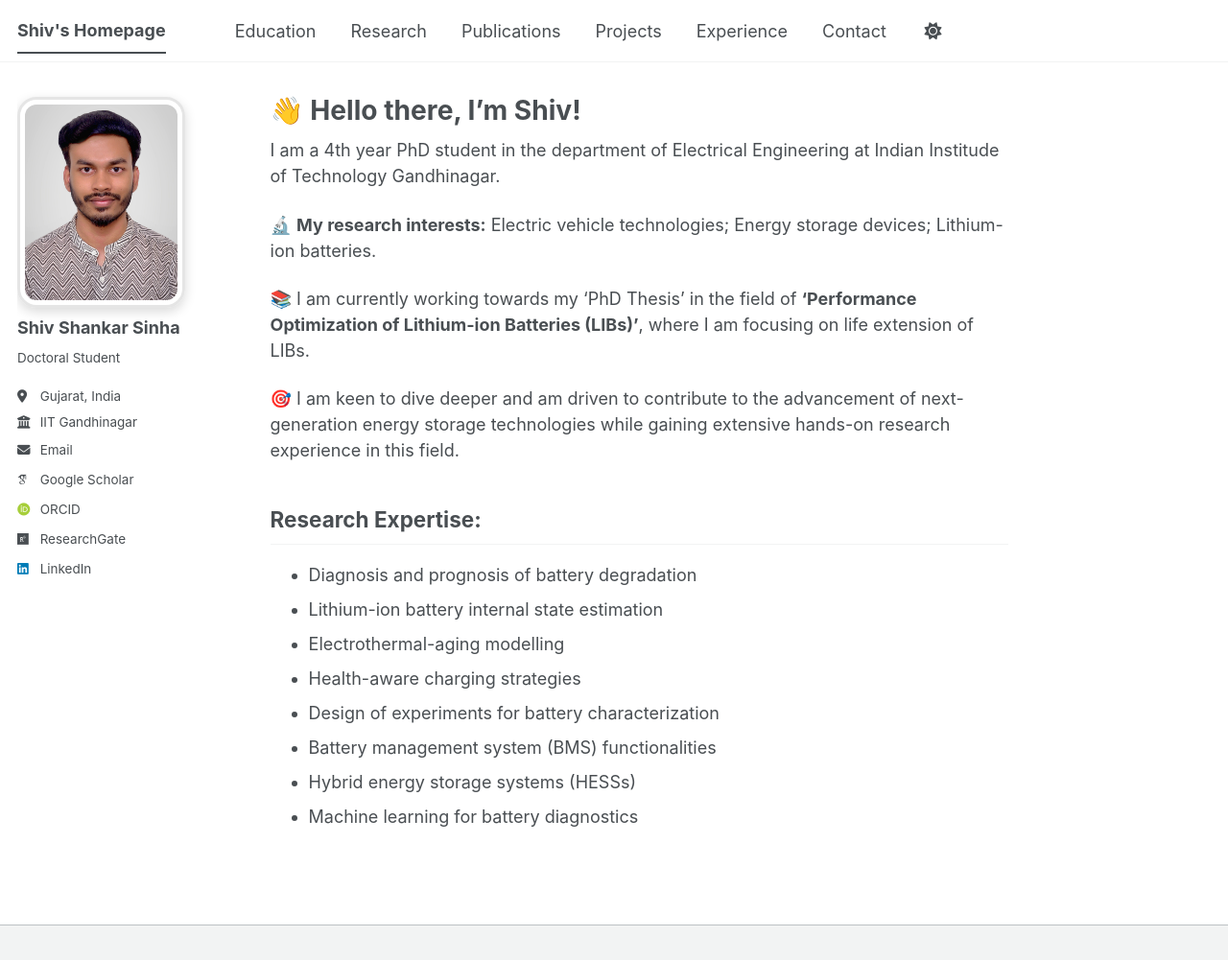
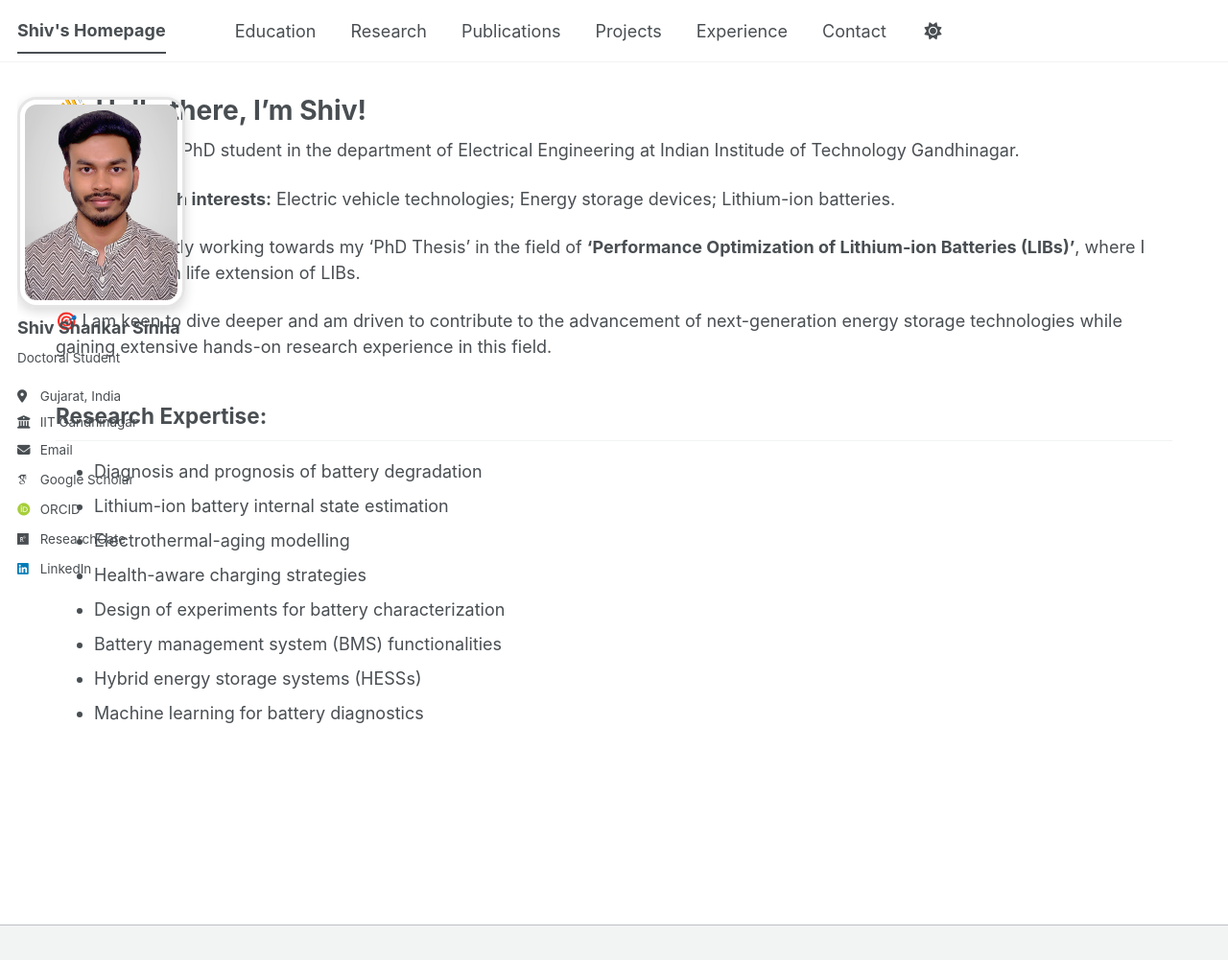
Before and after one commit to shivshankar-sinha/shivshankar-sinha.github.io, a Jekyll site: the page built from _pages/about.md, in a window 1280 px wide and 1001 px high. Shown: the whole window at 96% size. Built offline with Jekyll 4.4.1, drawn with Linux system fonts in a browser that asks for light colours; some web fonts are replaced; a script bundle is joined from its source files by our own code; library files that are not in the unit come from our copies.

Commit message:
Update main.scss

```diff
--- a/assets/css/main.scss
+++ b/assets/css/main.scss
@@ -127,3 +127,64 @@ hr {
     flex: 1.2;
     text-align: center;
 }
+.page {
+    width: 100% !important;
+    max-width: 100% !important;
+    padding-left: 40px !important;
+    padding-right: 40px !important;
+}
+
+.page__inner-wrap {
+    width: 100% !important;
+    max-width: 1800px !important;
+}
+
+.archive {
+    width: 100% !important;
+}
+
+/* ---------- RESEARCH SECTION ---------- */
+
+.research-section {
+    display: flex;
+    align-items: center;
+    justify-content: space-between;
+    gap: 80px;
+    margin-bottom: 100px;
+    padding-bottom: 60px;
+    border-bottom: 2px dashed #d8d8d8;
+}
+
+.research-text {
+    flex: 1;
+}
+
+.research-text h2 {
+    font-size: 42px;
+    font-weight: 700;
+    margin-bottom: 25px;
+}
+
+.research-text ul {
+    padding-left: 30px;
+}
+
+.research-text li {
+    font-size: 24px;
+    line-height: 2;
+    margin-bottom: 14px;
+}
+
+.research-image {
+    flex: 1.7;
+}
+
+.research-image img {
+    width: 100%;
+    height: auto;
+    border-radius: 18px;
+    box-shadow: 0 4px 14px rgba(0,0,0,0.15);
+    object-fit: contain;
+    background: white;
+    padding: 10px;
+}
```
